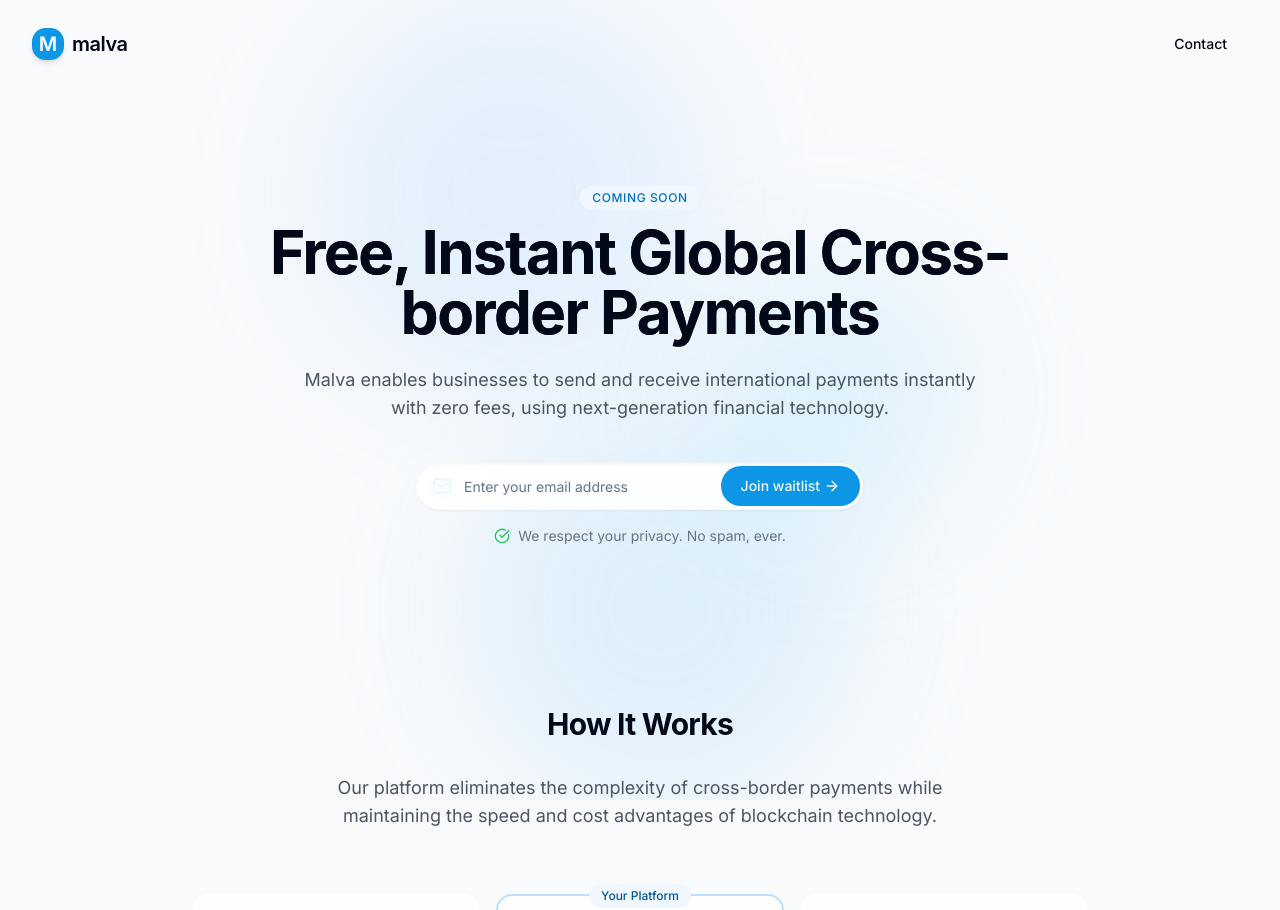
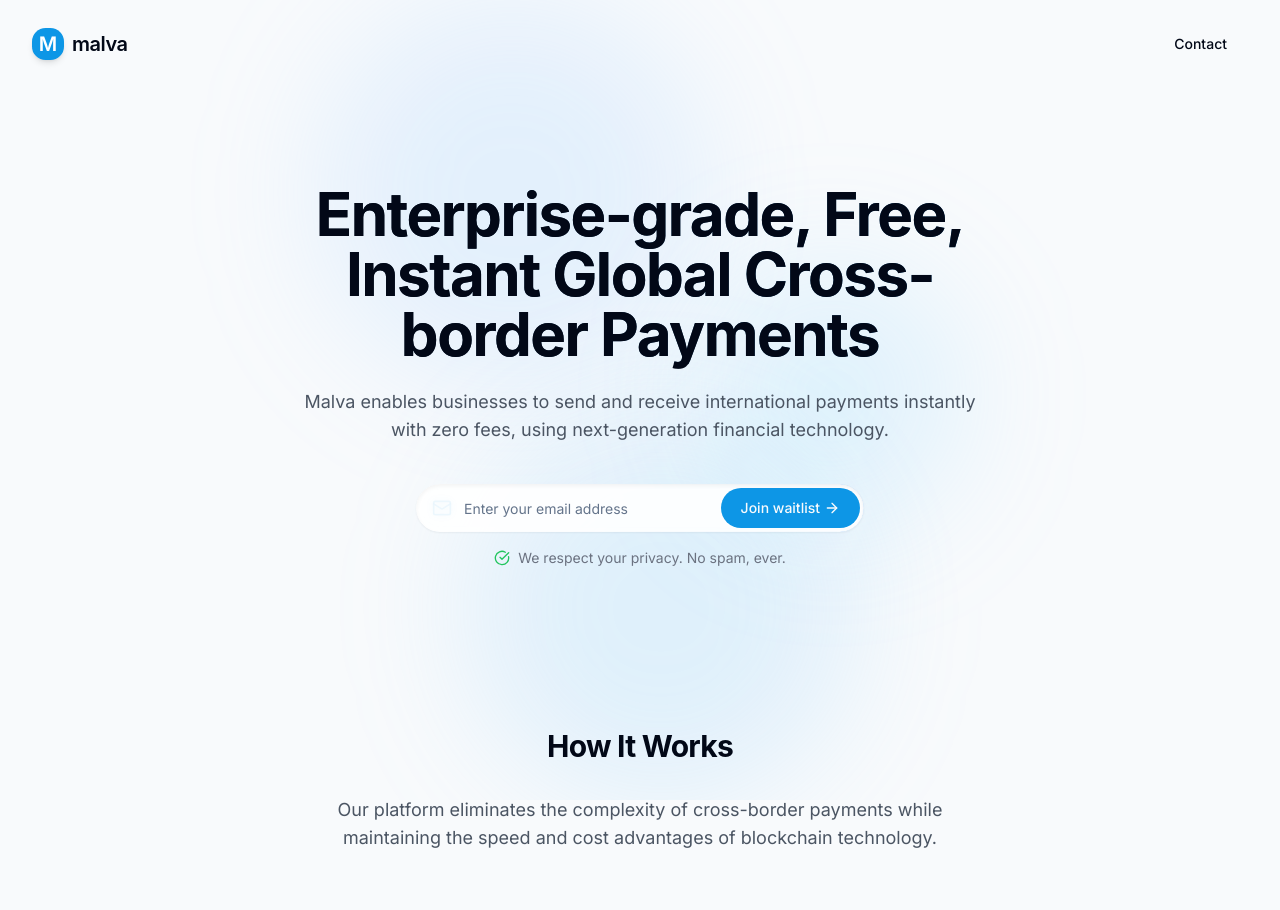
Before and after one commit to Abangseopa/malva-compliance-waitlist, a React (Vite) app: page / in a window 1280 px wide. Shown: the top 910 px of the page. Built offline with nearby package versions, Linux system fonts and the light colour scheme.

Commit message:
Remove "Your Platform" and "Coming Soon"
Remove "Your Platform" label and "Coming Soon" badge. Add "enterprise grade" to the hero section.

```diff
--- a/index.html
+++ b/index.html
@@ -4,7 +4,7 @@
   <head>
     <meta charset="UTF-8" />
     <meta name="viewport" content="width=device-width, initial-scale=1.0" />
-    <title>Malva - Free, Instant Global Cross-border Payments</title>
+    <title>Malva - Enterprise-grade, Free, Instant Global Cross-border Payments</title>
     <meta name="description" content="Malva provides free, instant international B2B payment solutions" />
     <meta name="author" content="Malva" />
     <meta property="og:image" content="https://lovable.dev/opengraph-image-p98pqg.png" />
--- a/src/components/PaymentFlowDiagram.tsx
+++ b/src/components/PaymentFlowDiagram.tsx
@@ -23,9 +23,6 @@ const PaymentFlowDiagram = () => {
         {/* Middle Platform Section */}
         <div className="flex flex-col items-center text-center">
           <div className="glass-card p-4 w-full flex flex-col items-center justify-center min-h-[120px] border-2 border-malva-200 relative">
-            <div className="absolute -top-3 left-1/2 transform -translate-x-1/2 bg-malva-50 px-3 py-1 rounded-full text-xs font-medium text-malva-700">
-              Your Platform
-            </div>
             <Wallet className="h-10 w-10 text-malva-600 mb-2" />
             <h3 className="font-semibold text-lg">Malva</h3>
             <p className="text-sm text-gray-600">Handles wallets & conversion</p>
--- a/src/pages/Index.tsx
+++ b/src/pages/Index.tsx
@@ -32,11 +32,8 @@ const Index = () => {
         <section className="py-16 md:py-24 w-full max-w-7xl mx-auto px-4 sm:px-6 lg:px-8 text-center">
           <div className="perspective">
             <div className="transform-3d animate-fade-up max-w-3xl mx-auto">
-              <div className="inline-block mb-3 px-3 py-1 bg-malva-50 text-malva-600 text-xs font-medium tracking-wider uppercase rounded-full">
-                Coming Soon
-              </div>
               <h1 className="text-4xl md:text-6xl font-bold mb-6 bg-clip-text bg-gradient-to-r from-gray-900 to-malva-800">
-                Free, Instant Global Cross-border Payments
+                Enterprise-grade, Free, Instant Global Cross-border Payments
               </h1>
               <p className="text-lg text-gray-600 mb-10 max-w-2xl mx-auto">
                 Malva enables businesses to send and receive international payments instantly with zero fees, using next-generation financial technology.
```
